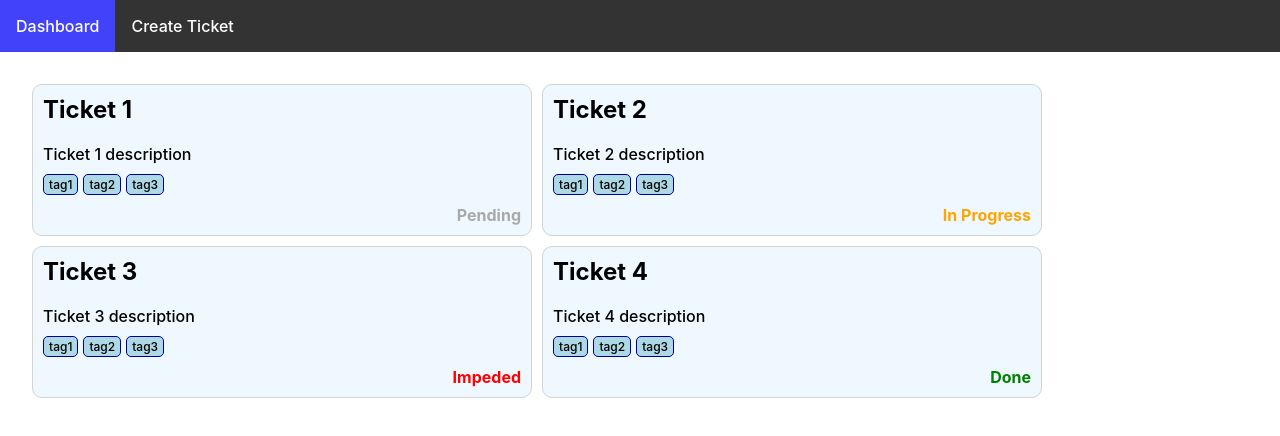
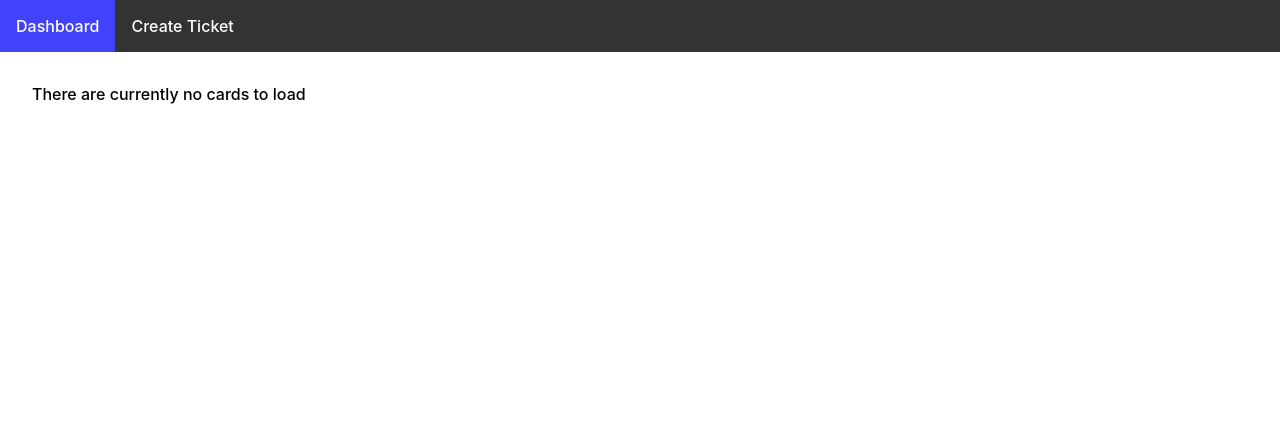
Before and after one commit to monello/coit-project1, a React (Create React App) app: page / in a window 1280 px wide. Shown: the top 436 px of the page. Built offline with nearby package versions, Linux system fonts and the light colour scheme; data requests are answered from the project's data file.

Commit message:
feat: create the create-ricket post request

```diff
--- a/data/db.json
+++ b/data/db.json
@@ -1,32 +1,21 @@
 {
-    "cards": [
+    "statuses": [
         {
-            "id": 1,
-            "heading": "Ticket 1",
-            "description": "Ticket 1 description",
-            "tags": ["tag1", "tag2", "tag3"],
-            "status": { "variant": "pending", "label": "Pending" }
+            "variant": "pending",
+            "label": "Pending"
         },
         {
-            "id": 2,
-            "heading": "Ticket 2",
-            "description": "Ticket 2 description",
-            "tags": ["tag1", "tag2", "tag3"],
-            "status": { "variant": "in-progress", "label": "In Progress" }
+            "variant": "in-progress",
+            "label": "In Progress"
         },
         {
-            "id": 3,
-            "heading": "Ticket 3",
-            "description": "Ticket 3 description",
-            "tags": ["tag1", "tag2", "tag3"],
-            "status": { "variant": "impeded", "label": "Impeded" }
+            "variant": "impeded",
+            "label": "Impeded"
         },
         {
-            "id": 4,
-            "heading": "Ticket 4",
-            "description": "Ticket 4 description",
-            "tags": ["tag1", "tag2", "tag3"],
-            "status": { "variant": "done", "label": "Done" }
+            "variant": "done",
+            "label": "Done"
         }
-    ]
+    ],
+    "cards": []
 }
--- a/src/components/Card/Card.tsx
+++ b/src/components/Card/Card.tsx
@@ -1,27 +1,39 @@
 import { Tag } from "../Tag";
-import { Status, StatusIndicator } from "../StatusIndicator";
+import { Status, StatusIndicator, StatusVariant } from "../StatusIndicator";
 
 import "./Card.css";
+import { useEffect, useState } from "react";
 
 export interface CardProps {
     id: number;
     heading: string;
     description: string;
-    tags: string[];
-    status: Status;
+    tags: string;
+    status: StatusVariant;
 }
 
 export const Card = ({ heading, description, tags, status }: CardProps) => {
+    const [statuses, setStatuses] = useState<Status[]>([]);
+    useEffect(() => {
+        fetch("http://localhost:3500/statuses")
+            .then((response) => response.json())
+            .then((data) => {
+                setStatuses(data);
+            });
+    }, []);
+
+    const tagsList = tags.split(",");
+    const statusProps = statuses.find((item) => item.variant === status);
     return (
         <div className="card">
             <h2>{heading}</h2>
             <p className="description">{description}</p>
             <div className="tags-container">
-                {tags.map((tag, index) => (
+                {tagsList.map((tag, index) => (
                     <Tag key={index} name={tag} />
                 ))}
             </div>
-            <StatusIndicator {...status} />
+            {!!statusProps && <StatusIndicator {...statusProps} />}
         </div>
     );
 };
--- a/src/pages/CreateIssue/CreateIssue.tsx
+++ b/src/pages/CreateIssue/CreateIssue.tsx
@@ -1,8 +1,10 @@
 import { useForm } from "../../hooks/useForm";
 
 import { StatusVariant } from "../../components";
+import { Status } from "../../components";
 
 import "./CreateIssue.css";
+import { useEffect, useState } from "react";
 
 interface Issue {
     id?: number;
@@ -13,6 +15,16 @@ interface Issue {
 }
 
 export const CreateIssue = () => {
+    const [statuses, setStatuses] = useState<Status[]>([]);
+
+    useEffect(() => {
+        fetch("http://localhost:3500/statuses")
+            .then((response) => response.json())
+            .then((data) => {
+                setStatuses(data);
+            });
+    }, []);
+
     // defining the initial state for the form
     const initialState: Issue = {
         heading: "",
@@ -29,9 +41,21 @@ export const CreateIssue = () => {
 
     // a submit function that will execute upon form submission
     async function createTicketCallback() {
-        values.id = Math.floor(Math.random() * 10000);
-        // send "values" to database
-        console.log("Creating Ticket as:", values);
+        fetch("http://localhost:3500/cards", {
+            method: "POST",
+            headers: {
+                "Content-Type": "application/json",
+            },
+            body: JSON.stringify(values),
+        })
+            .then(function (res) {
+                console.log("RES: ", res);
+                return res.json();
+            })
+            .then(function (data) {})
+            .catch((err) => {
+                console.error("Error creating a new ticket:", err);
+            });
     }
 
     return (
@@ -91,13 +115,20 @@ export const CreateIssue = () => {
                         <select
                             name="status"
                             id="status"
-                            onChange={onSelectChange}
+                            onChange={(event) => {
+                                console.log(
+                                    "event.target.value:",
+                                    event.target.value
+                                );
+                                onSelectChange(event);
+                            }}
                             defaultValue={values.status}
                         >
-                            <option value="pending">Pending</option>
-                            <option value="in-progress">In Progress</option>
-                            <option value="impeded">Impeded</option>
-                            <option value="done">Done</option>
+                            {statuses.map(({ variant, label }) => (
+                                <option key={variant} value={variant}>
+                                    {label}
+                                </option>
+                            ))}
                         </select>
                     </label>
                 </div>
```
